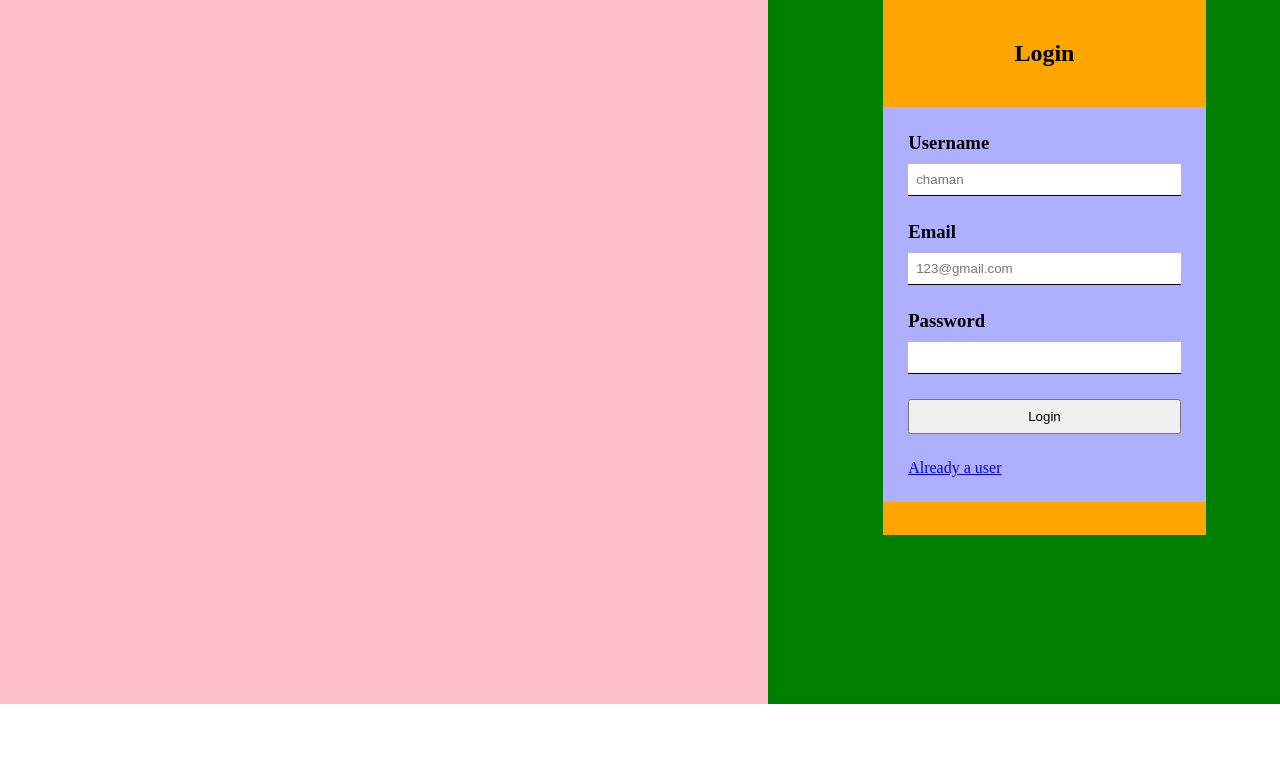
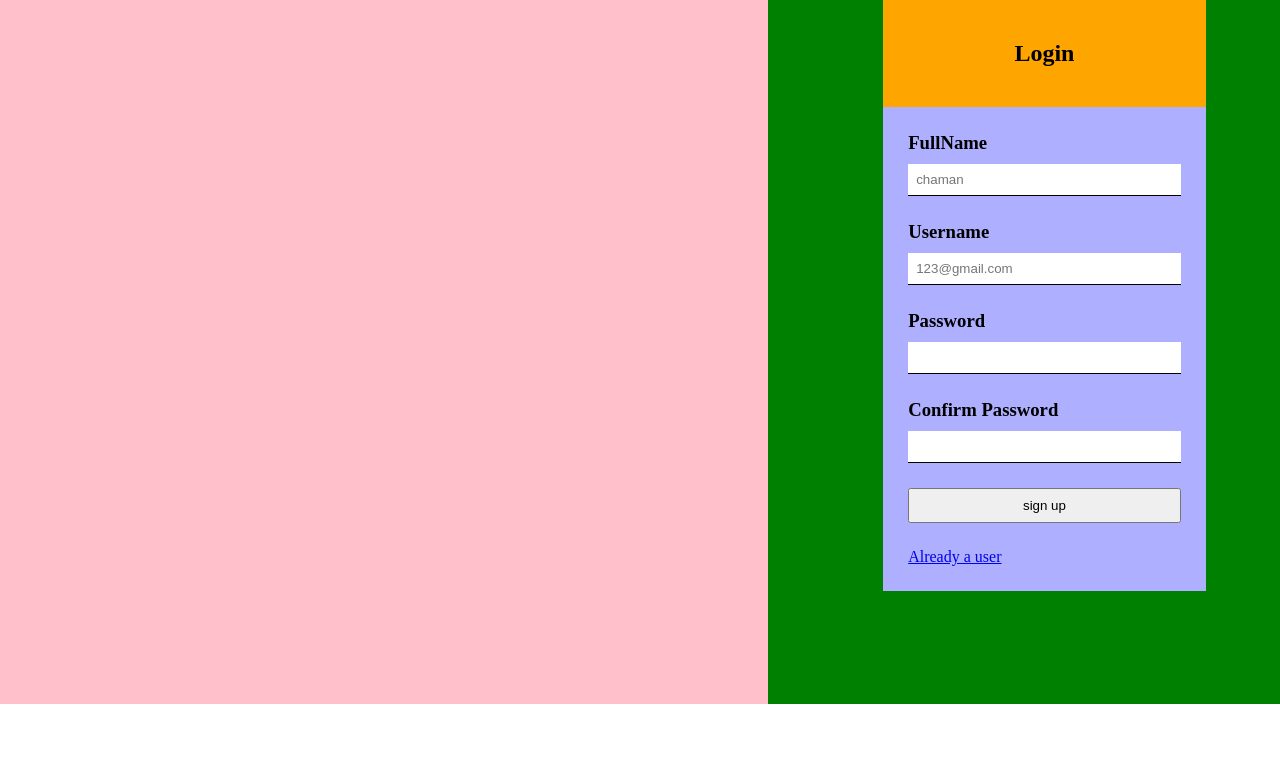
Before and after one commit to moonejs/GaddiPark, a Flask app: page /signup in a window 1280 px wide. Shown: the part 96-859 px from the top of the page. Run offline with Flask 3, Linux system fonts and the light colour scheme.

Commit message:
User login and register

```diff
--- a/Templates/signup.html
+++ b/Templates/signup.html
@@ -18,21 +18,25 @@
                         <h2>Login</h2>
                     </div>
                     <div class="login-form-content">
-                        <form action="">
+                        <form action="/signup" method="post">
+                            <div class="login-form-group">
+                                <label for="fullname"><h3>FullName</h3></label>
+                                <input type="text" id="fullname" name="fullname" placeholder="chaman" required>
+                            </div>
                             <div class="login-form-group">
                                 <label for="username"><h3>Username</h3></label>
-                                <input type="text" id="username" name="username" placeholder="chaman">
-                            </div>
-                            <div class="login-form-group">
-                                <label for="login-Email"><h3>Email</h3></label>
-                                <input type="email" id="login-Email" name="email" placeholder="123@gmail.com">
+                                <input type="email" id="username" name="username" placeholder="123@gmail.com" required>
                             </div>
                             <div class="login-form-group">
                                 <label for="login-password"><h3>Password</h3></label>
-                                <input type="password" id="login-password" name="password">
+                                <input type="password" id="login-password" name="password" required>
                             </div>
                             <div class="login-form-group">
-                                <button type="submit">Login</button>
+                                <label for="login-password"><h3>Confirm Password</h3></label>
+                                <input type="password" id="login-password" name="confirm_password" required>
+                            </div>
+                            <div class="login-form-group">
+                                <button type="submit">sign up</button>
                             </div>
                             <div class="login-form-links">
                                 <a href="{{url_for('auth.login')}}">Already a user</a>
--- a/app.py
+++ b/app.py
@@ -1,7 +1,7 @@
 from flask import Flask,render_template
 from config import Config,db
 from routes import all_blueprints
-
+from models import User, ParkingLot, ParkingSpot, Vehicle, Booking, Payment, Rating, FavLocation, ActivityLog, EvChargingSession
 app = Flask(__name__)
 app.config.from_object(Config)
 db.init_app(app)
--- a/models/__init__.py
+++ b/models/__init__.py
@@ -3,3 +3,8 @@
 from .parking_spot import ParkingSpot
 from .vehicle import Vehicle
 from .booking import Booking
+from .fav_location import FavLocation
+from .ratings import Rating
+from .activity_log import ActivityLog
+from .ev_charging_sessions import EvChargingSession
+from .payment import Payment
--- a/models/activity_log.py
+++ b/models/activity_log.py
@@ -1,5 +1,5 @@
 from config import db
-class activityLog(db.Model):
+class ActivityLog(db.Model):
     __tablename__ = 'activity_logs'
     id = db.Column(db.Integer, primary_key=True)
     user_id = db.Column(db.Integer, db.ForeignKey('users.id'), nullable=False)
--- a/models/ev_charging_sessions.py
+++ b/models/ev_charging_sessions.py
@@ -1,6 +1,6 @@
 from config import db
 from datetime import datetime
-class evChargingSession(db.Model):
+class EvChargingSession(db.Model):
     __tablename__ = 'ev_charging_sessions'
     id = db.Column(db.Integer, primary_key=True)
     booking_id = db.Column(db.Integer, db.ForeignKey('bookings.id'), nullable=False)
--- a/models/fav_location.py
+++ b/models/fav_location.py
@@ -1,5 +1,5 @@
 from config import db
-class favLocation(db.Model):
+class FavLocation(db.Model):
     __tablename__ = 'fav_locations'
     id = db.Column(db.Integer, primary_key=True)
     user_id = db.Column(db.Integer, db.ForeignKey('users.id'), nullable=False)
--- a/routes/auth.py
+++ b/routes/auth.py
@@ -1,11 +1,54 @@
-from flask import Blueprint,render_template
+from flask import Blueprint,render_template,request,redirect,url_for
+from models import User
+from werkzeug.security import generate_password_hash, check_password_hash
+from config import db
+
 
 auth_bp=Blueprint('auth',__name__)
 
-@auth_bp.route('/login')
+@auth_bp.route('/login' , methods=['GET', 'POST'])
 def login():
-    return render_template('index.html')
+    if request.method == 'POST':
+        username =request.form.get('username')
+        password =request.form.get('password')
 
-@auth_bp.route('/signup')
+        if not username or not password:
+            return render_template('index.html', error='Username and password are required')
+        user = User.query.filter_by(username=username).first()
+        if user and check_password_hash(user.password_hash,password):
+            return "Login successful"
+
+        return render_template('index.html', error='Invalid username or password')
+    else:
+        return render_template('index.html')
+
+@auth_bp.route('/signup', methods=['GET', 'POST'])
 def signup():
-    return render_template('signup.html')
+    if request.method == 'POST':
+        username= request.form.get('username')
+        password =request.form.get('password')
+        confirm_password = request.form.get('confirm_password')
+        fullname=request.form.get('fullname')
+
+        #checks
+        if not username or not password or not confirm_password or not fullname:
+            return render_template('signup.html', error='All fields are required')
+
+        if password != confirm_password:
+            return render_template('signup.html', error='Passwords do not match')
+
+        user=User.query.filter_by(username=username).first()
+
+        if user:
+            return render_template('signup.html', error='Username already exists')
+
+        password_hash = generate_password_hash(password)
+
+
+        new_user = User(username=username,password_hash=password_hash,full_name=fullname)
+        db.session.add(new_user)
+        db.session.commit()
+
+        return redirect(url_for('auth.login'))
+    else:
+        return render_template('signup.html')
```
Also changed, not shown: Templates/index.html (+4 -4 lines), instance/database.sqlite3.
